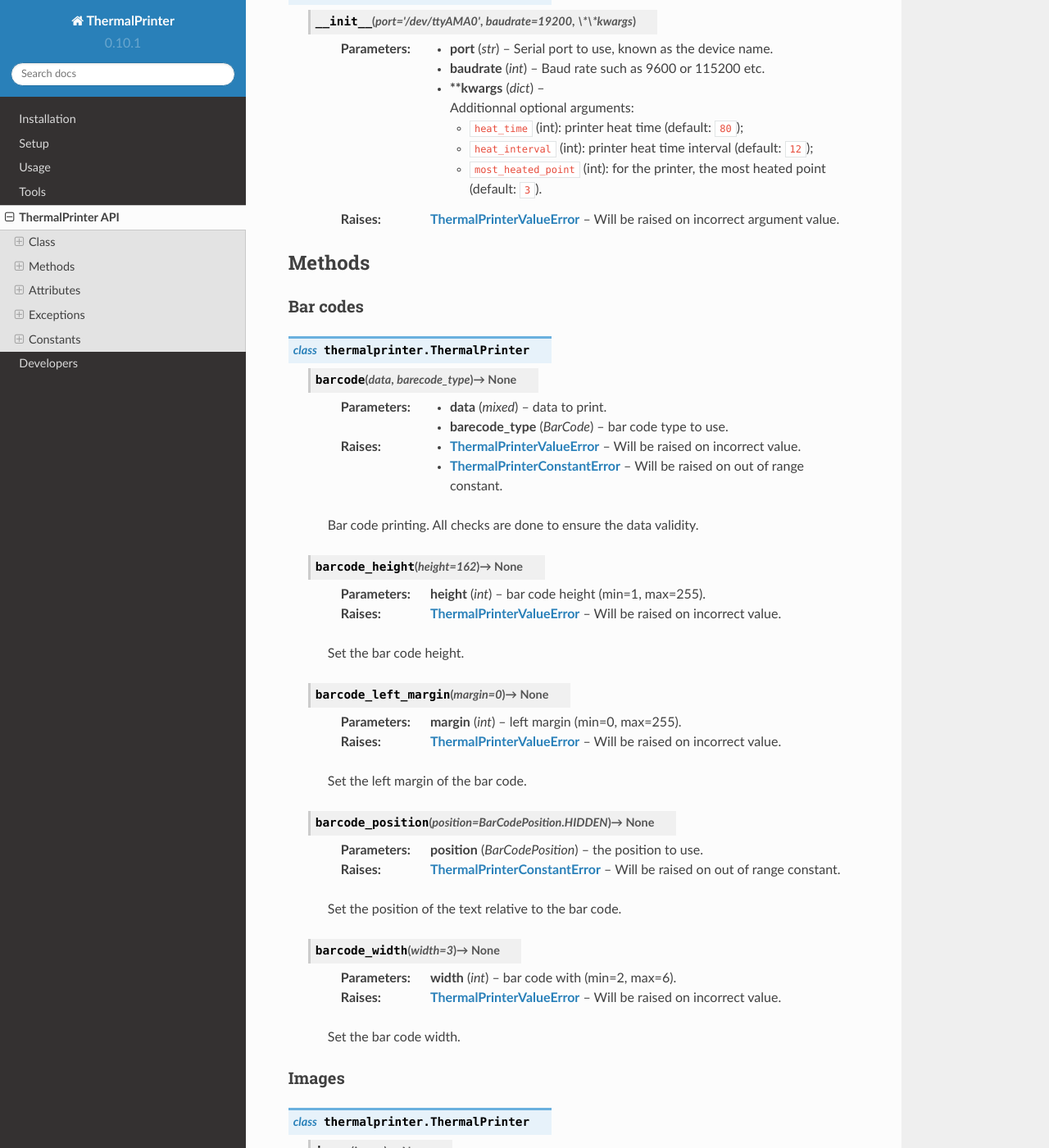
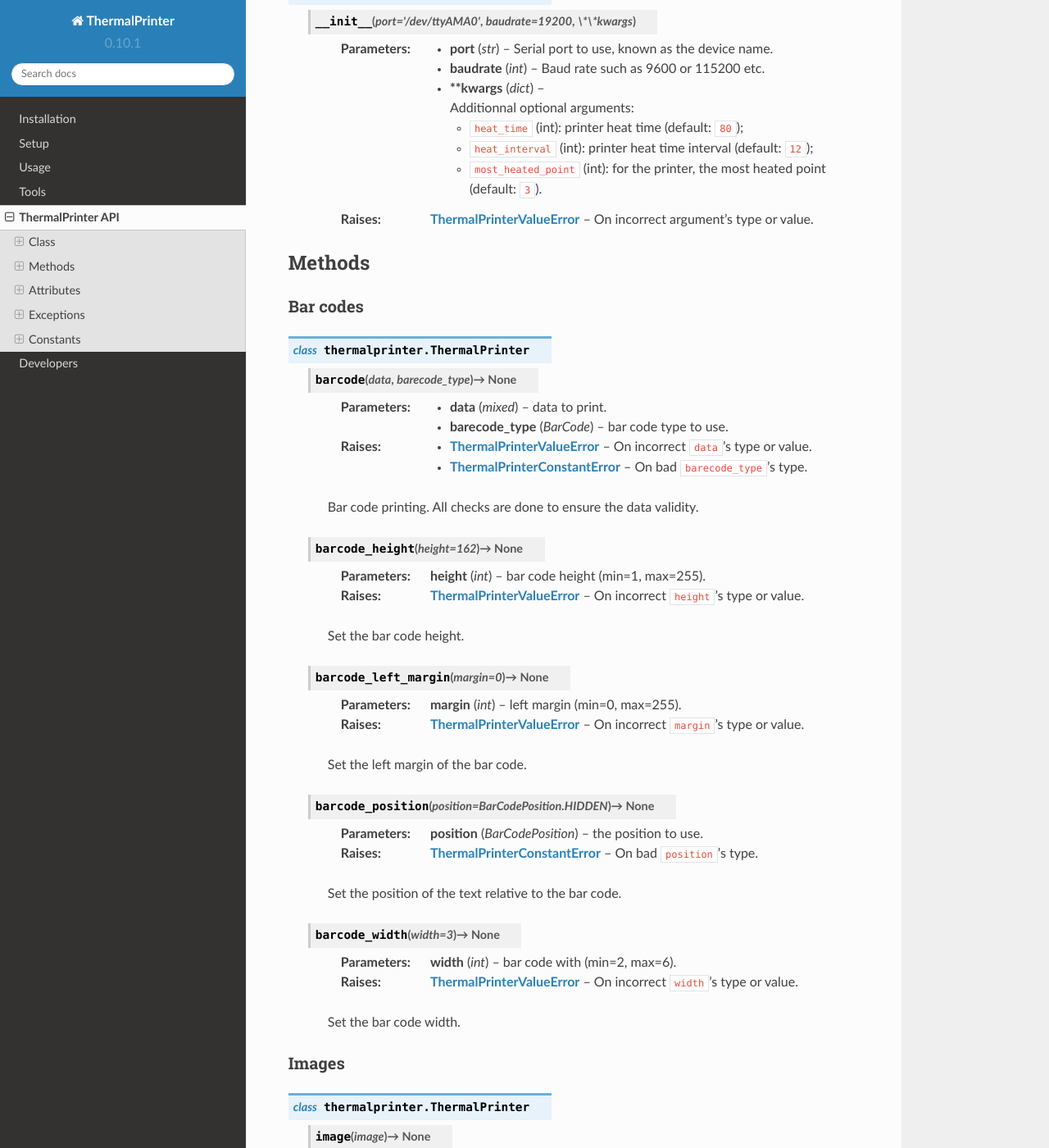
Before and after one commit to BoboTiG/thermalprinter, a Sphinx documentation site: the page built from docs/source/api.rst, in a window 1280 px wide and 1400 px high, scrolled down 243 px. Shown: the whole window at 82% size. Built offline with Sphinx 7.4.7 and the Read the Docs theme 2.0.0, drawn with Linux system fonts in a browser that asks for light colours; some of the changed text lies outside the part shown.

Commit message:
doc: better exceptions's description

```diff
--- a/docs/source/api.rst
+++ b/docs/source/api.rst
@@ -24,7 +24,7 @@ Class
             - ``heat_interval`` (int): printer heat time interval (default: ``12``);
             - ``most_heated_point`` (int): for the printer, the most heated point (default: ``3``).
 
-        :exception ThermalPrinterValueError: Will be raised on incorrect argument value.
+        :exception ThermalPrinterValueError: On incorrect argument's type or value.
 
 
 Methods
@@ -39,8 +39,8 @@ Bar codes
 
         :param mixed data: data to print.
         :param BarCode barecode_type: bar code type to use.
-        :exception ThermalPrinterValueError: Will be raised on incorrect value.
-        :exception ThermalPrinterConstantError: Will be raised on out of range constant.
+        :exception ThermalPrinterValueError: On incorrect ``data``'s type or value.
+        :exception ThermalPrinterConstantError: On bad ``barecode_type``'s type.
 
         Bar code printing. All checks are done to ensure the data validity.
 
@@ -48,7 +48,7 @@ Bar codes
     .. method:: barcode_height(height=162) -> None
 
         :param int height: bar code height (min=1, max=255).
-        :exception ThermalPrinterValueError: Will be raised on incorrect value.
+        :exception ThermalPrinterValueError: On incorrect ``height``'s type or value.
 
         Set the bar code height.
 
@@ -56,7 +56,7 @@ Bar codes
     .. method:: barcode_left_margin(margin=0) -> None
 
         :param int margin: left margin (min=0, max=255).
-        :exception ThermalPrinterValueError: Will be raised on incorrect value.
+        :exception ThermalPrinterValueError: On incorrect ``margin``'s type or value.
 
         Set the left margin of the bar code.
 
@@ -64,7 +64,7 @@ Bar codes
     .. method:: barcode_position(position=BarCodePosition.HIDDEN) -> None
 
         :param BarCodePosition position: the position to use.
-        :exception ThermalPrinterConstantError: Will be raised on out of range constant.
+        :exception ThermalPrinterConstantError: On bad ``position``'s type.
 
         Set the position of the text relative to the bar code.
 
@@ -72,7 +72,7 @@ Bar codes
     .. method:: barcode_width(width=3) -> None
 
         :param int width: bar code with (min=2, max=6).
-        :exception ThermalPrinterValueError: Will be raised on incorrect value.
+        :exception ThermalPrinterValueError: On incorrect ``width``'s type or value.
 
         Set the bar code width.
 
@@ -85,7 +85,7 @@ Images
     .. method:: image(image) -> None
 
         :param Image image: the image to print.
-        :exception ThermalPrinterValueError: Will be raised on incorrect value.
+        :exception ThermalPrinterValueError: On bad ``image``'s type.
 
         Print Image. Requires Python Imaging Library.
         Image will be cropped to 384 pixels width if
@@ -115,7 +115,7 @@ Text styling
     .. method:: char_spacing(spacing=0) -> None
 
         :param int spacing: spacing to use (min=0, max=255).
-        :exception ThermalPrinterValueError: Will be raised on incorrect value.
+        :exception ThermalPrinterValueError: On incorrect ``spacing``'s type or value.
 
         Set the right character spacing.
 
@@ -144,7 +144,7 @@ Text styling
     .. method:: justify(value='L') -> None
 
         :param str value: the new justification.
-        :exception ThermalPrinterValueError: Will be raised on incorrect value.
+        :exception ThermalPrinterValueError: On incorrect ``value``'s type or value.
 
         Set text justification:
 
@@ -156,7 +156,7 @@ Text styling
     .. method:: left_margin(margin=0) -> None
 
         :param int margin: the new margin (min=0, max=47).
-        :exception ThermalPrinterValueError: Will be raised on incorrect value.
+        :exception ThermalPrinterValueError: On incorrect ``margin``'s type or value.
 
         Set the left margin.
 
@@ -164,7 +164,7 @@ Text styling
     .. method:: line_spacing(spacing=30) -> None
 
         :param int spacing: the new spacing (min=0, max=255).
-        :exception ThermalPrinterValueError: Will be raised on incorrect value.
+        :exception ThermalPrinterValueError: On incorrect ``spacing``'s type or value.
 
         Set line spacing.
 
@@ -179,7 +179,7 @@ Text styling
     .. method:: size(value='S') -> None
 
         :param str value: the new text size.
-        :exception ThermalPrinterValueError: Will be raised on incorrect value.
+        :exception ThermalPrinterValueError: On incorrect ``value``'s type or value.
 
         Set text size:
 
@@ -200,7 +200,7 @@ Text styling
     .. method:: underline(weight=0) -> None
 
         :param int weight: the underline's weight (min=0, max=2).
-        :exception ThermalPrinterValueError: Will be raised on incorrect value.
+        :exception ThermalPrinterValueError: On incorrect ``weight``'s type or value.
 
         Turn underline mode on/off:
 
@@ -224,7 +224,7 @@ Encoding and charsets
     .. method:: charset(charset=CharSet.USA) -> None
 
         :param CharSet charset: new charset to use.
-        :exception ThermalPrinterConstantError: Will be raised on out of range constant.
+        :exception ThermalPrinterConstantError: On bad ``charset``'s type.
 
         Select an internal character set.
 
@@ -232,7 +232,7 @@ Encoding and charsets
     .. method:: codepage(codepage=CodePage.CP437) -> None
 
         :param CodePage codepage: new code page to use.
-        :exception ThermalPrinterConstantError: Will be raised on out of range constant.
+        :exception ThermalPrinterConstantError: On bad ``codepage``'s type.
 
         Select character code table.
 
@@ -252,7 +252,7 @@ Chinese
     .. method:: chinese_format(fmt=Chinese.GBK) -> None
 
         :param Chinese fmt: new format to use.
-        :exception ThermalPrinterConstantError: Will be raised on out of range constant.
+        :exception ThermalPrinterConstantError: On bad ``fmt``'s type.
 
         Selection of the Chinese format.
 
@@ -265,7 +265,7 @@ Printing
     .. method:: feed(number=1) -> None
 
         :param int number: number of lines.
-        :exception ThermalPrinterValueError: Will be raised on incorrect value.
+        :exception ThermalPrinterValueError: On incorrect ``number``'s type or value.
 
         Feeds by the specified number of lines (min=0, max=255).
 
@@ -310,7 +310,7 @@ Printer state
     .. method:: sleep(seconds=1) -> None
 
         :param int seconds: value to pass to the printer (min=0, unit=sec).
-        :exception ThermalPrinterValueError: Will be raised on incorrect value.
+        :exception ThermalPrinterValueError: On incorrect ``seconds``'s type or value.
 
         Put the printer into a low-energy state.
 
@@ -412,7 +412,7 @@ Exceptions
 
 .. exception:: ThermalPrinterValueError
 
-    Exception that is raised on incorrect value passed to any method.
+    Exception that is raised on incorrect type or value passed to any method.
 
 
 Constants
```
Also changed, not shown: docs/source/tools.rst (+7 -8 lines).
